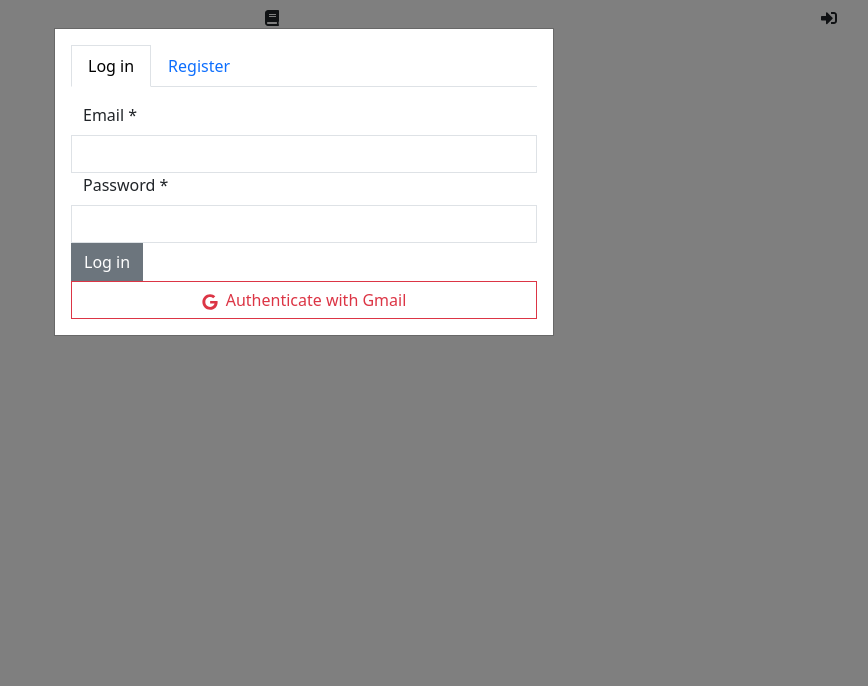
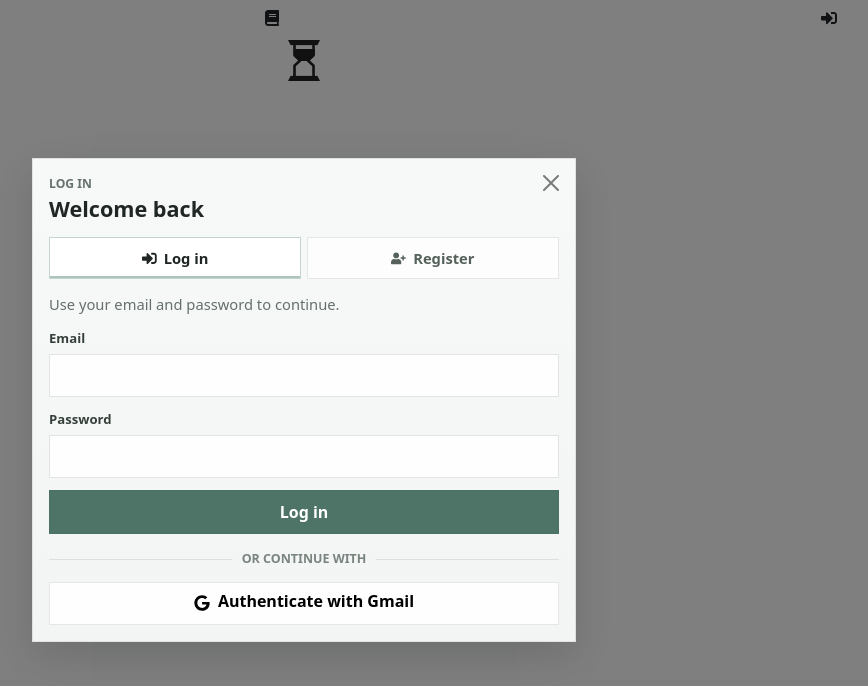
Before and after one commit to tempvs/ui, a React (Create React App) app: page /stash/1 in a window 1280 px wide. Both pictures are taken after a click on the button 1165 px from the left and 18 px from the top of the page. Shown: the top 686 px of the page, without its empty margins (336-1204 px from the left). Built offline with nearby package versions, Linux system fonts and the light colour scheme; no server answers.

Commit message:
Update login/logout/register modals

```diff
--- a/src/auth/LoginForm.tsx
+++ b/src/auth/LoginForm.tsx
@@ -37,21 +37,28 @@ class LoginForm extends Component<LoginFormProps, LoginFormState> {
 
   render() {
     return (
-      <Form onSubmit={this.handleSubmit}>
-        <Form.Group controlId="email" className="row">
-          <Form.Label className="col-sm-4"><FormattedMessage id="email.label" defaultMessage="Email" /> *</Form.Label>
-          <Form.Control className="col-sm-8" name="email" type="email" required />
+      <Form onSubmit={this.handleSubmit} className="auth-form">
+        <div className="auth-form-copy">
+          <FormattedMessage id="auth.login.subtitle" defaultMessage="Use your email and password to continue." />
+        </div>
+        <Form.Group controlId="email" className="auth-form-group">
+          <Form.Label className="auth-form-label">
+            <FormattedMessage id="email.label" defaultMessage="Email" />
+          </Form.Label>
+          <Form.Control className="auth-form-input" name="email" type="email" required />
         </Form.Group>
-        <Form.Group controlId="password" className="row">
-          <Form.Label className="col-sm-4"><FormattedMessage id="password.label" defaultMessage="Password" /> *</Form.Label>
-          <Form.Control className="col-sm-8" name="password" type="password" required />
+        <Form.Group controlId="password" className="auth-form-group">
+          <Form.Label className="auth-form-label">
+            <FormattedMessage id="password.label" defaultMessage="Password" />
+          </Form.Label>
+          <Form.Control className="auth-form-input" name="password" type="password" required />
         </Form.Group>
         {this.state.messageShown && (
-          <div>
+          <div className="tempvs-plain-message auth-message auth-message-error">
             <FormattedMessage id={this.state.messageText} defaultMessage="Wrong login or password" />
           </div>
         )}
-        <Button variant="secondary" type="submit">
+        <Button variant="secondary" type="submit" className="auth-submit-button">
           <FormattedMessage id="login.button" defaultMessage="Log in" />
         </Button>
       </Form>
--- a/src/auth/LoginRegisterButton.tsx
+++ b/src/auth/LoginRegisterButton.tsx
@@ -1,5 +1,5 @@
 import React, { useState } from 'react';
-import { FaGoogle, FaSignInAlt } from 'react-icons/fa';
+import { FaGoogle, FaSignInAlt, FaUserPlus } from 'react-icons/fa';
 import { Button, Modal, Tab, Tabs } from 'react-bootstrap';
 import { FormattedMessage } from 'react-intl';
 
@@ -13,6 +13,7 @@ type IconProps = {
 
 const GoogleIcon = FaGoogle as React.ComponentType<IconProps>;
 const SignInIcon = FaSignInAlt as React.ComponentType;
+const RegisterIcon = FaUserPlus as React.ComponentType<IconProps>;
 
 type LoginRegisterButtonProps = {
   logIn: () => void;
@@ -34,21 +35,53 @@ export default function LoginRegisterButton({ logIn }: LoginRegisterButtonProps)
         </Button>
       </HeaderIconPopover>
 
-      <Modal show={show} onHide={close}>
-        <Modal.Body>
-          <Tabs defaultActiveKey="login" className="mb-3">
-            <Tab eventKey="login" title={<FormattedMessage id="login.tab" defaultMessage="Log in" />}>
+      <Modal show={show} onHide={close} centered dialogClassName="auth-modal-dialog" contentClassName="auth-modal-content">
+        <Modal.Header closeButton className="auth-modal-header">
+          <div className="auth-modal-title-block">
+            <span className="auth-modal-kicker">
+              <FormattedMessage id="login.popover" defaultMessage="Log in" />
+            </span>
+            <Modal.Title className="auth-modal-title">
+              <FormattedMessage id="auth.modal.title" defaultMessage="Welcome back" />
+            </Modal.Title>
+          </div>
+        </Modal.Header>
+        <Modal.Body className="auth-modal-body">
+          <Tabs defaultActiveKey="login" className="auth-tabs">
+            <Tab
+              eventKey="login"
+              title={(
+                <span className="auth-tab-label">
+                  <SignInIcon />
+                  <FormattedMessage id="login.tab" defaultMessage="Log in" />
+                </span>
+              )}
+            >
               <LoginForm logIn={handleLogIn} />
             </Tab>
-            <Tab eventKey="register" title={<FormattedMessage id="register.tab" defaultMessage="Register" />}>
+            <Tab
+              eventKey="register"
+              title={(
+                <span className="auth-tab-label">
+                  <RegisterIcon />
+                  <FormattedMessage id="register.tab" defaultMessage="Register" />
+                </span>
+              )}
+            >
               <RegistrationForm />
             </Tab>
           </Tabs>
-          <div className="d-grid gap-2">
+          <div className="auth-divider">
+            <span>
+              <FormattedMessage id="auth.divider" defaultMessage="or continue with" />
+            </span>
+          </div>
+          <div className="d-grid auth-oauth-grid">
             <Button
               as="a"
               href="/api/user/oauth2/authorization/google"
-              variant="outline-danger"
+              variant="light"
+              className="auth-oauth-button"
             >
               <GoogleIcon className="me-2" />
               <FormattedMessage id="login.google.button" defaultMessage="Authenticate with Gmail" />
--- a/src/auth/RegistrationForm.tsx
+++ b/src/auth/RegistrationForm.tsx
@@ -37,22 +37,27 @@ class RegistrationForm extends Component<Record<string, never>, RegistrationForm
 
   render() {
     return (
-      <Form onSubmit={this.handleSubmit}>
-        <Form.Group controlId="email" className="row">
-          <Form.Label className="col-sm-4"><FormattedMessage id="email.label" defaultMessage="Email" /> *</Form.Label>
-          <Form.Control className="col-sm-8" name="email" type="email" required />
+      <Form onSubmit={this.handleSubmit} className="auth-form">
+        <div className="auth-form-copy">
+          <FormattedMessage id="auth.register.subtitle" defaultMessage="Request a verification link for any email address you want to use." />
+        </div>
+        <Form.Group controlId="email" className="auth-form-group">
+          <Form.Label className="auth-form-label">
+            <FormattedMessage id="email.label" defaultMessage="Email" />
+          </Form.Label>
+          <Form.Control className="auth-form-input" name="email" type="email" required />
         </Form.Group>
         {this.state.messageShown && (
-          <div>
+          <div className="tempvs-plain-message auth-message auth-message-error">
             <FormattedMessage id={this.state.messageText} defaultMessage="User with this email has already been registered" />
           </div>
         )}
         {this.state.successShown && (
-          <div>
+          <div className="tempvs-plain-message auth-message auth-message-success">
             <FormattedMessage id="registration.requested.message" defaultMessage="Check your email to finish registration." />
           </div>
         )}
-        <Button variant="secondary" type="submit">
+        <Button variant="secondary" type="submit" className="auth-submit-button">
           <FormattedMessage id="request.registration.button" defaultMessage="Request registration" />
         </Button>
       </Form>
--- a/src/header/Header.css
+++ b/src/header/Header.css
@@ -105,3 +105,221 @@
   background: rgba(26, 115, 232, 0.08);
   box-shadow: none;
 }
+
+.auth-modal-dialog {
+  max-width: 34rem;
+}
+
+.auth-modal-content {
+  border: 1px solid rgba(87, 102, 98, 0.14);
+  background:
+    linear-gradient(180deg, rgba(250, 252, 251, 0.98) 0%, rgba(245, 248, 246, 0.98) 100%);
+  box-shadow: 0 0.85rem 2.4rem rgba(31, 38, 35, 0.18);
+}
+
+.auth-modal-header {
+  padding: 1rem 1rem 0.35rem 1rem;
+  border-bottom: 0;
+  align-items: start;
+}
+
+.auth-modal-title-block {
+  text-align: left;
+}
+
+.auth-modal-kicker {
+  display: block;
+  color: #67726d;
+  font-size: 0.76rem;
+  font-weight: 700;
+  text-transform: uppercase;
+}
+
+.auth-modal-title {
+  margin-top: 0.2rem;
+  color: #1f2623;
+  font-size: 1.35rem;
+  font-weight: 700;
+  line-height: 1.2;
+}
+
+.auth-modal-body {
+  padding: 0.6rem 1rem 1rem 1rem;
+}
+
+.auth-tabs {
+  gap: 0.35rem;
+  border-bottom: 0;
+}
+
+.auth-tabs .nav-item {
+  flex: 1 1 0;
+}
+
+.auth-tabs .nav-link {
+  display: inline-flex;
+  justify-content: center;
+  width: 100%;
+  min-height: 2.35rem;
+  padding: 0.55rem 0.75rem;
+  border: 1px solid rgba(94, 111, 103, 0.16);
+  background: rgba(255, 255, 255, 0.72);
+  color: #55615b;
+  font-size: 0.92rem;
+  font-weight: 700;
+}
+
+.auth-tabs .nav-link.active,
+.auth-tabs .nav-link:hover,
+.auth-tabs .nav-link:focus {
+  border-color: rgba(62, 113, 92, 0.3);
+  background: #ffffff;
+  color: #1f2623;
+  box-shadow: inset 0 -2px 0 rgba(62, 113, 92, 0.42);
+}
+
+.auth-tab-label {
+  display: inline-flex;
+  align-items: center;
+  gap: 0.45rem;
+}
+
+.auth-tabs + .tab-content {
+  margin-top: 1rem;
+}
+
+.auth-form {
+  text-align: left;
+}
+
+.auth-form-copy {
+  margin-bottom: 0.85rem;
+  color: #65706a;
+  font-size: 0.92rem;
+  line-height: 1.45;
+}
+
+.auth-form-group {
+  margin-bottom: 0.8rem;
+  padding: 0;
+}
+
+.auth-form-label {
+  display: block;
+  margin-bottom: 0.32rem;
+  color: #36403b;
+  font-size: 0.82rem;
+  font-weight: 700;
+}
+
+.auth-form-input {
+  min-height: 2.7rem;
+  border: 1px solid rgba(94, 111, 103, 0.18);
+  background: rgba(255, 255, 255, 0.9);
+}
+
+.auth-form-input:focus {
+  border-color: rgba(62, 113, 92, 0.38);
+  box-shadow: 0 0 0 0.15rem rgba(62, 113, 92, 0.12);
+}
+
+.auth-message {
+  margin: 0 0 0.8rem 0;
+  padding: 0.65rem 0.8rem;
+}
+
+.auth-message-error {
+  background: rgba(179, 57, 57, 0.08);
+  color: #8a2c2c;
+}
+
+.auth-message-success {
+  background: rgba(62, 113, 92, 0.1);
+  color: #2f5b49;
+}
+
+.auth-submit-button,
+.auth-secondary-button,
+.auth-oauth-button {
+  min-height: 2.7rem;
+  font-weight: 700;
+}
+
+.auth-submit-button {
+  width: 100%;
+  border: 1px solid rgba(62, 113, 92, 0.24);
+  background: #4d7466;
+}
+
+.auth-submit-button:hover,
+.auth-submit-button:focus,
+.auth-submit-button:active {
+  border-color: rgba(49, 94, 76, 0.28);
+  background: #3f6256;
+}
+
+.auth-secondary-button {
+  border: 1px solid rgba(94, 111, 103, 0.16);
+  color: #3e4944;
+  background: rgba(255, 255, 255, 0.82);
+}
+
+.auth-secondary-button:hover,
+.auth-secondary-button:focus,
+.auth-secondary-button:active,
+.auth-oauth-button:hover,
+.auth-oauth-button:focus,
+.auth-oauth-button:active {
+  border-color: rgba(62, 113, 92, 0.2);
+  background: #ffffff;
+  color: #1f2623;
+}
+
+.auth-divider {
+  display: flex;
+  align-items: center;
+  margin: 1rem 0 0.85rem 0;
+  color: #7a847f;
+  font-size: 0.78rem;
+  font-weight: 700;
+  text-transform: uppercase;
+}
+
+.auth-divider::before,
+.auth-divider::after {
+  content: "";
+  flex: 1 1 auto;
+  height: 1px;
+  background: rgba(94, 111, 103, 0.16);
+}
+
+.auth-divider span {
+  padding: 0 0.6rem;
+}
+
+.auth-oauth-grid {
+  margin-top: 0.15rem;
+}
+
+.auth-oauth-button {
+  border: 1px solid rgba(94, 111, 103, 0.16);
+  background: rgba(255, 255, 255, 0.82);
+}
+
+.auth-logout-dialog {
+  max-width: 28rem;
+}
+
+.auth-logout-copy {
+  color: #4d5853;
+  font-size: 0.95rem;
+  line-height: 1.5;
+  text-align: left;
+}
+
+.auth-logout-actions {
+  display: flex;
+  justify-content: flex-end;
+  gap: 0.6rem;
+  margin-top: 1rem;
+}
--- a/src/translations/en.json
+++ b/src/translations/en.json
@@ -10,6 +10,11 @@
   "login.button": "Log in",
   "login.google.button": "Authenticate with Gmail",
   "login.failed": "Wrong login or password",
+  "auth.modal.title": "Welcome back",
+  "auth.divider": "or continue with",
+  "auth.login.subtitle": "Use your email and password to continue.",
+  "auth.register.subtitle": "Request a verification link for any email address you want to use.",
+  "auth.logout.title": "Leave this session?",
   "logout.popover": "Log out",
   "logout.confirmation": "Are you sure you want to log out?",
   "request.registration.button": "Request registration",
```
Also changed, not shown: src/auth/LogOutButton.tsx (+18 -8 lines).
